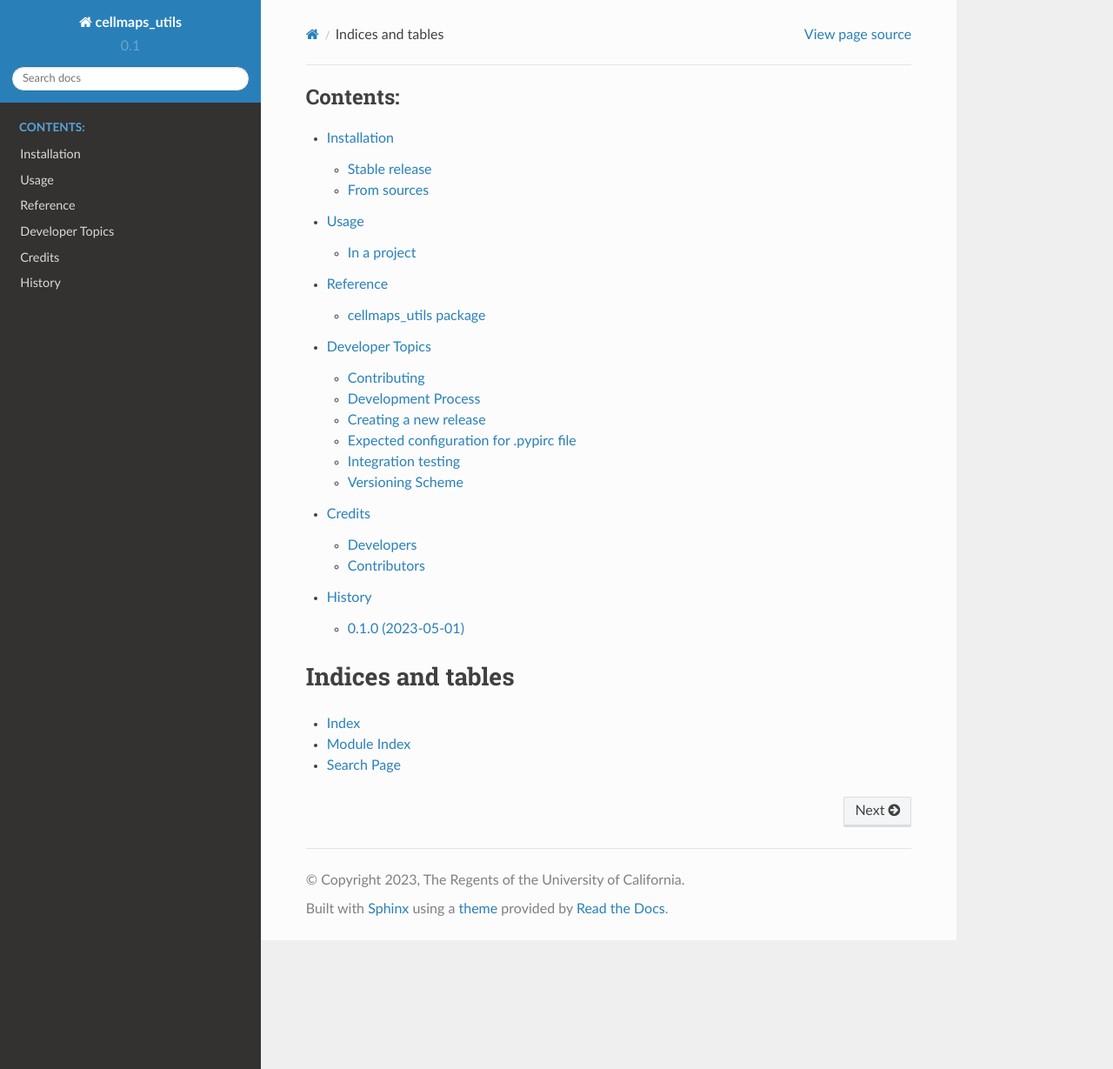
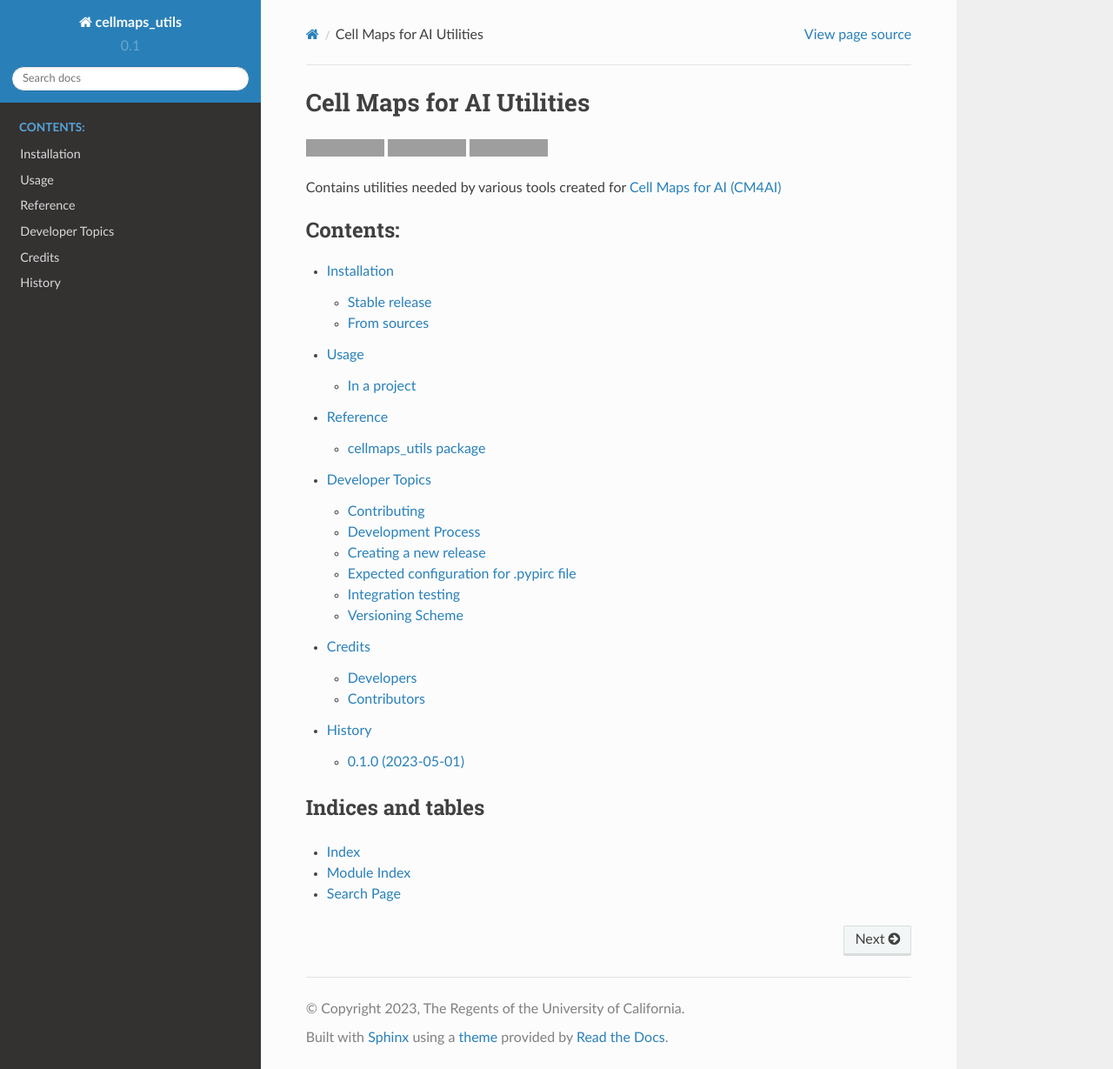
Before and after one commit to idekerlab/cellmaps_utils, a Sphinx documentation site: the page built from docs/index.rst, in a window 1280 px wide and 1229 px high. Shown: the whole window at 87% size. Built offline with Sphinx 7.4.7 and the Read the Docs theme 2.0.0, drawn with Linux system fonts in a browser that asks for light colours; grey boxes are pictures that could not be loaded.

Commit message:
updated main pages docs

```diff
--- a/docs/index.rst
+++ b/docs/index.rst
@@ -1,4 +1,19 @@
+===========================
+Cell Maps for AI Utilities
+===========================
 
+
+.. image:: https://img.shields.io/pypi/v/cellmaps_utils.svg
+        :target: https://pypi.python.org/pypi/cellmaps_utils
+
+.. image:: https://img.shields.io/travis/idekerlab/cellmaps_utils.svg
+        :target: https://travis-ci.com/idekerlab/cellmaps_utils
+
+.. image:: https://readthedocs.org/projects/cellmaps-utils/badge/?version=latest
+        :target: https://cellmaps-utils.readthedocs.io/en/latest/?badge=latest
+        :alt: Documentation Status
+
+Contains utilities needed by various tools created for `Cell Maps for AI (CM4AI) <https://cm4ai.org>`__
 
 .. toctree::
    :maxdepth: 2
```
Also changed, not shown: README.rst (+4 -11 lines).
